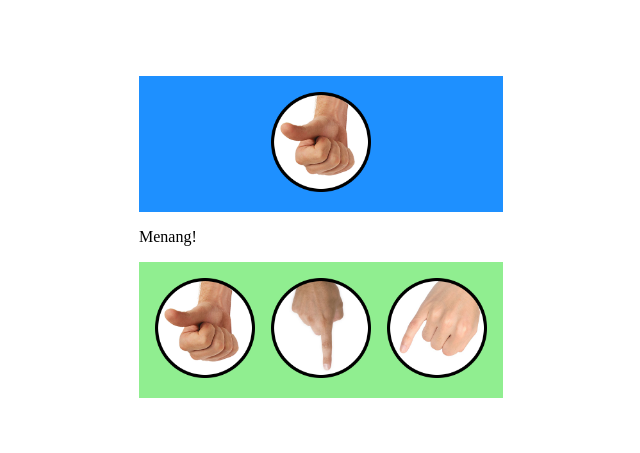
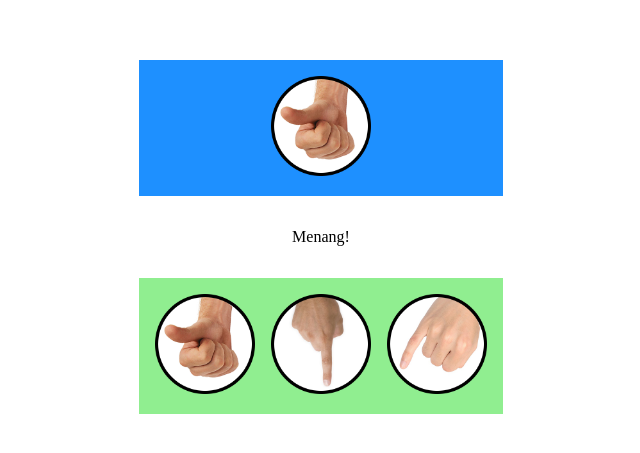
Before and after one commit to Klrfl/suwit-jawa-2, a website: page index.html in a window 1280 px wide. Shown: the part 163-616 px from the top of the page, without its empty margins (319-959 px from the left). Drawn offline with Linux system fonts and the light colour scheme.

Commit message:
lupa dicommit

```diff
--- a/css/style.css
+++ b/css/style.css
@@ -35,7 +35,7 @@ main {
   max-width: 100%;
 }
 
-.kalah-menang {
+#kalah-menang {
   background: white;
   padding: 1em;
   border-radius: 0.5em;
```
